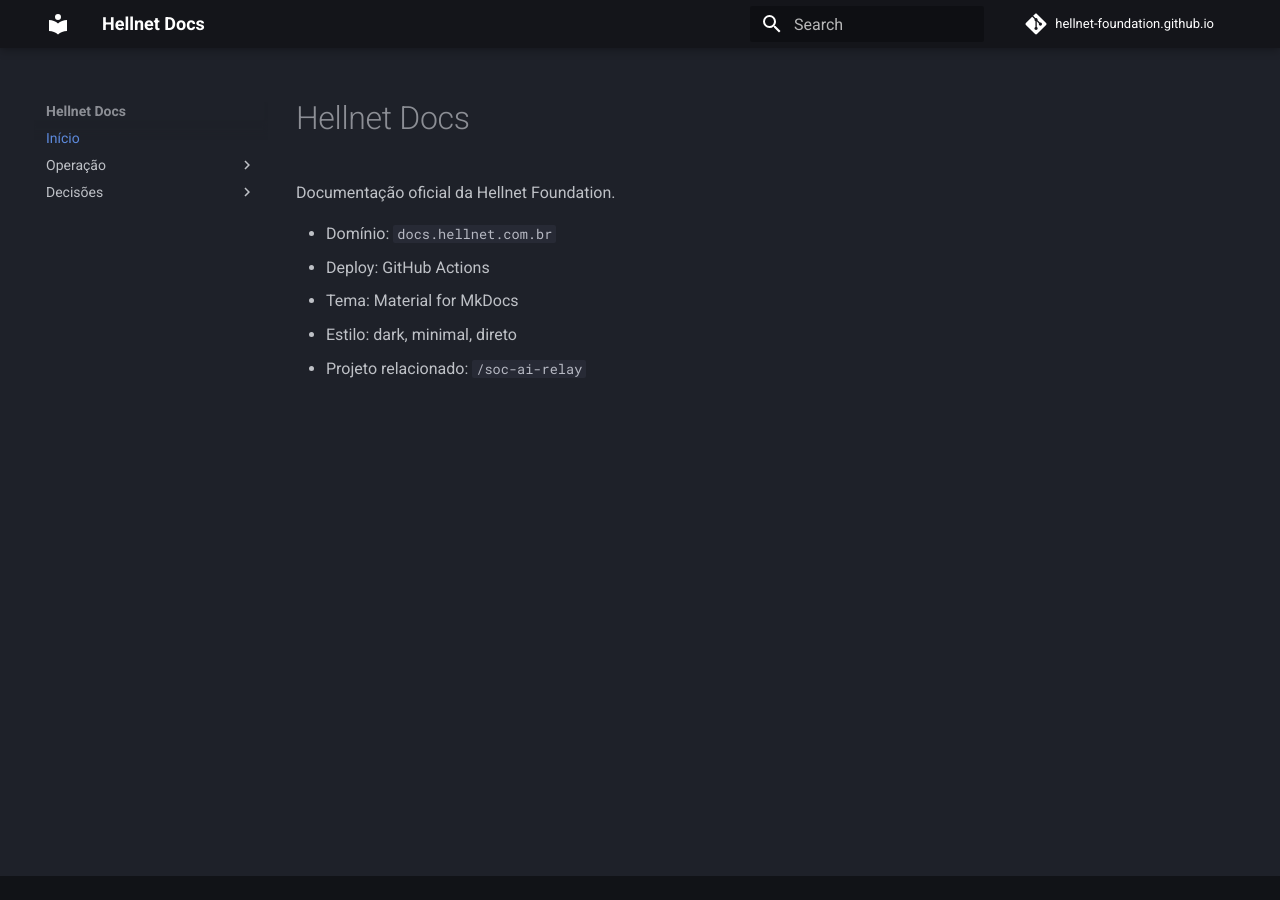
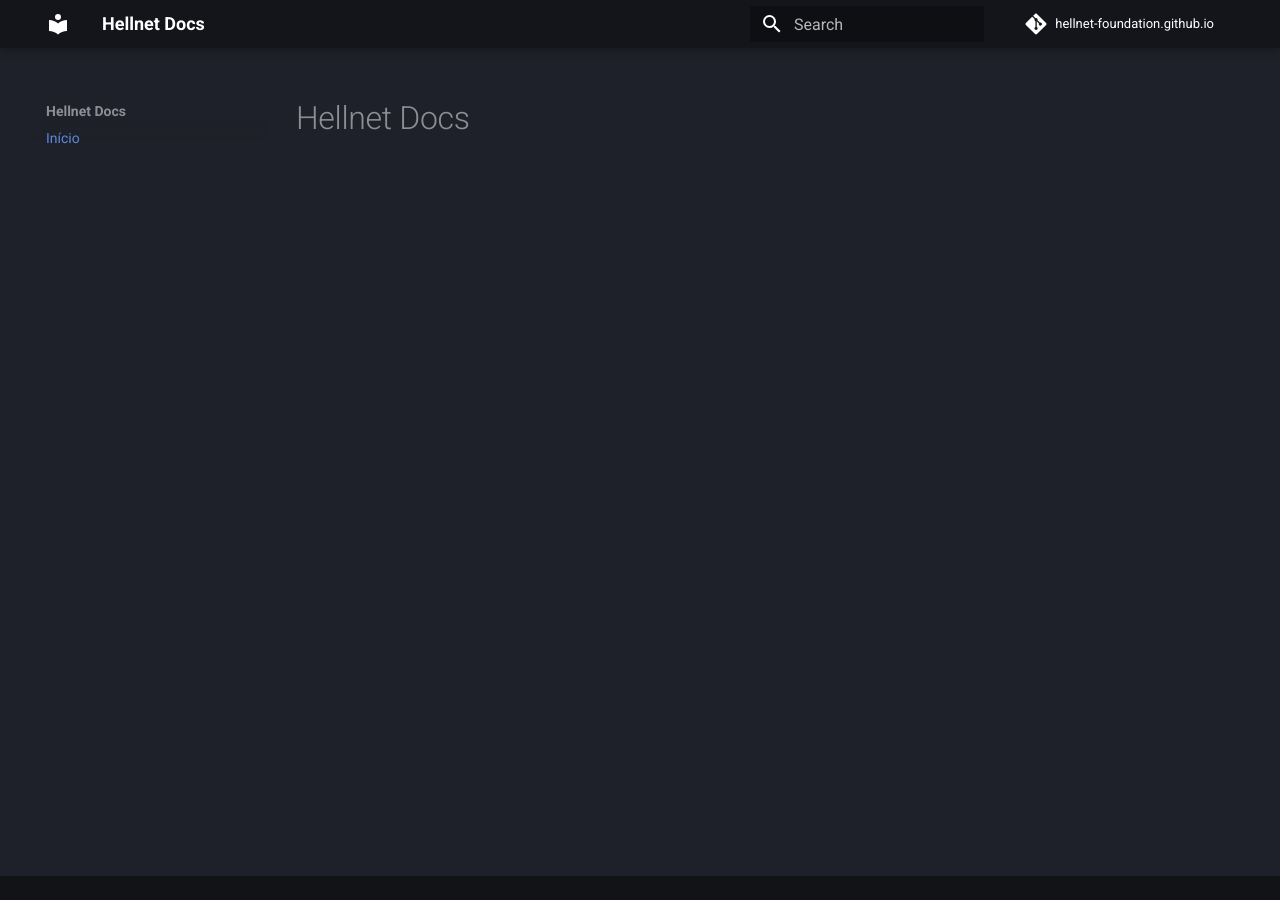
Before and after one commit to hellnet-foundation/hellnet-foundation.github.io, an MkDocs documentation site: the page built from docs/index.md, in a window 1280 px wide. Built offline with MkDocs 1.6.1 and Material for MkDocs 9.7.7, drawn with Linux system fonts in a browser that asks for light colours; comment, search, counter and statistics services are not loaded.

Commit message:
docs: empty landing page

```diff
--- a/docs/index.md
+++ b/docs/index.md
@@ -1,9 +1 @@
 # Hellnet Docs
-
-Documentação oficial da Hellnet Foundation.
-
-- Domínio: `docs.hellnet.com.br`
-- Deploy: GitHub Actions
-- Tema: Material for MkDocs
-- Estilo: dark, minimal, direto
-- Projeto relacionado: `/soc-ai-relay`
--- a/mkdocs.yml
+++ b/mkdocs.yml
@@ -21,11 +21,6 @@
 
 nav:
   - Início: index.md
-  - Operação:
-      - Infra: infra.md
-      - Runbooks: runbooks.md
-  - Decisões:
-      - ADRs: adr/index.md
 
 extra:
   generator: false
```
